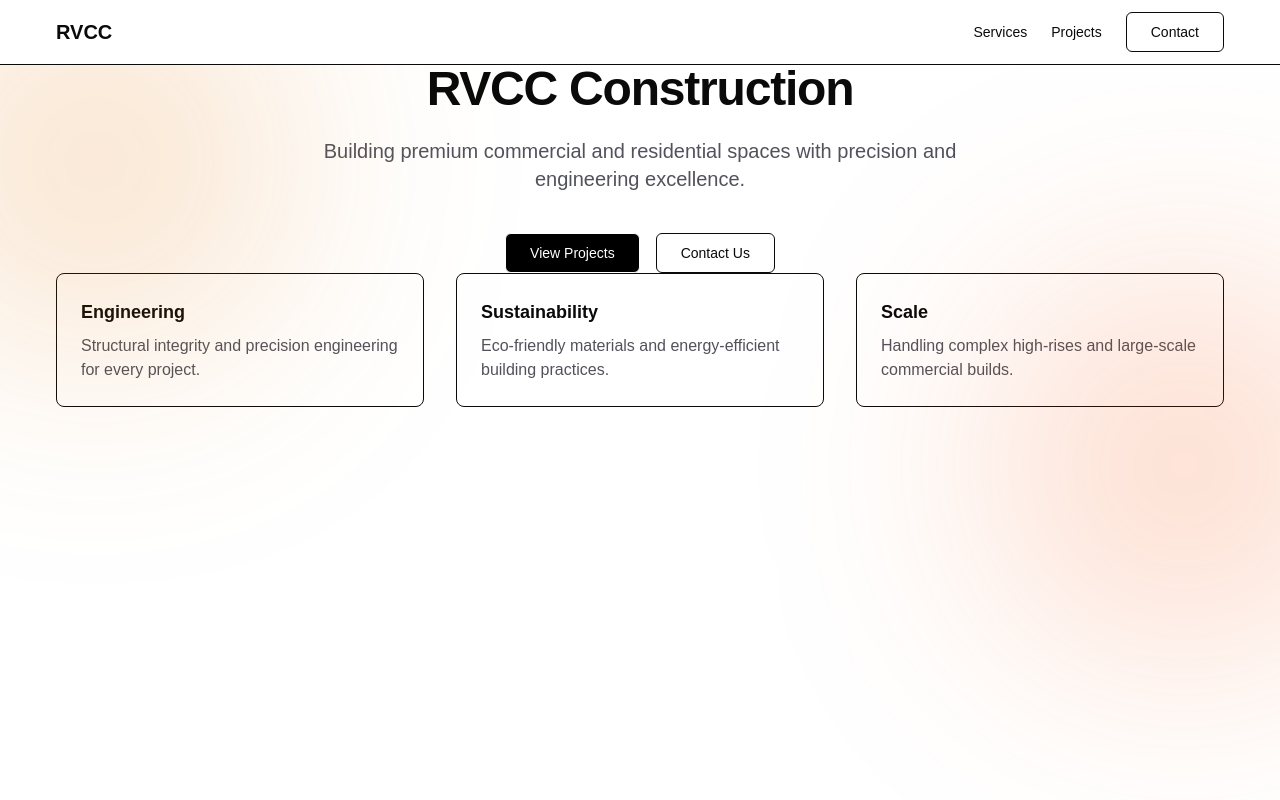
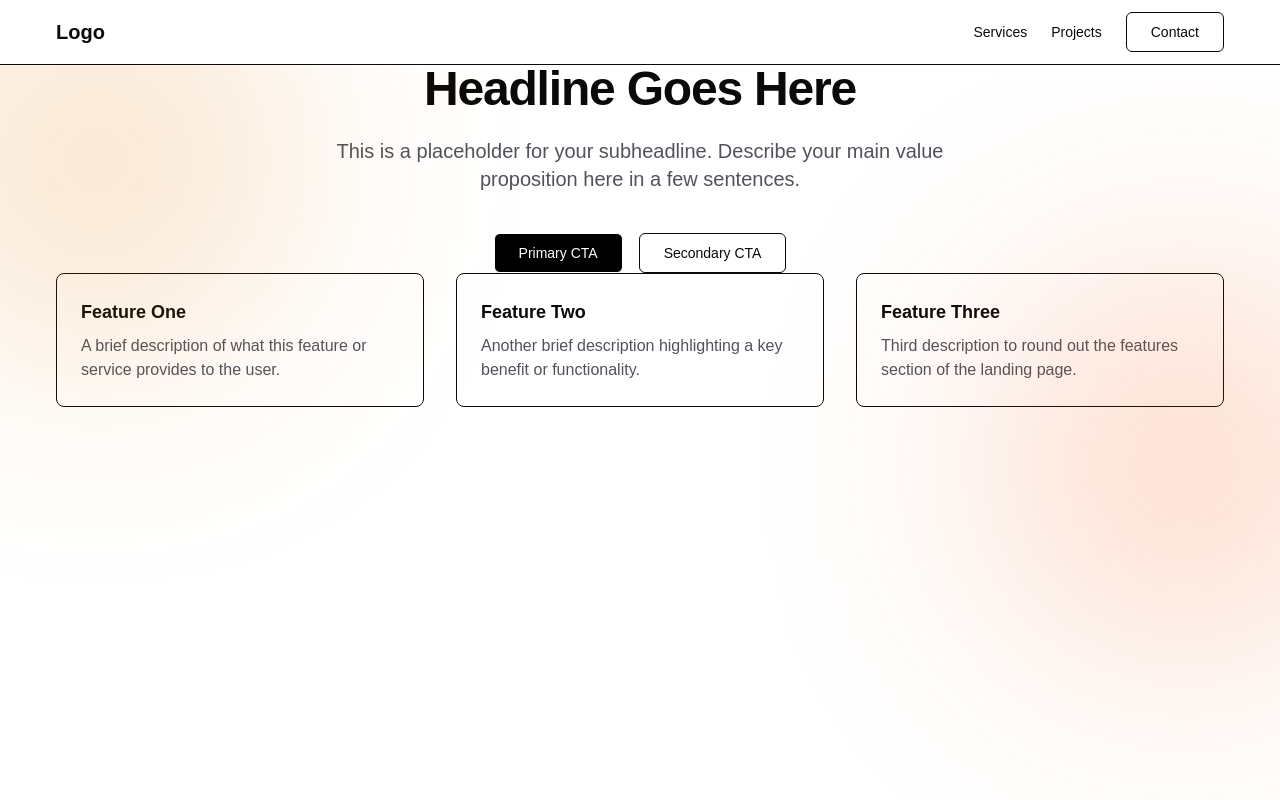
Before and after one commit to sandflareinnovations-projects/RVCC, a Next.js app in the folder apps/web/: page / in a window 1280 px wide. Shown: the top 800 px of the page. Built offline with nearby package versions, Linux system fonts and the light colour scheme.

Commit message:
content: remove specific branding and replace with generic placeholders

```diff
--- a/apps/web/src/app/layout.tsx
+++ b/apps/web/src/app/layout.tsx
@@ -18,9 +18,8 @@ const geistMono = Geist_Mono({
 });
 
 export const metadata: Metadata = {
-  title: "RVCC Construction Company | Building the Future",
-  description:
-    "Delivering premium commercial and residential construction services. Built with precision and engineered for durability.",
+  title: "Project Name | Professional Web Application",
+  description: "A high-performance web application built with Next.js and modular architecture.",
 };
 
 export default function RootLayout({
--- a/apps/web/src/components/layout/Footer.tsx
+++ b/apps/web/src/components/layout/Footer.tsx
@@ -2,7 +2,7 @@ export const Footer = () => {
   return (
     <footer className="border-t bg-zinc-50 py-12">
       <div className="container text-center text-sm text-zinc-500">
-        <p>&copy; 2026 RVCC Construction Company. All rights reserved.</p>
+        <p>&copy; 2026 Company Name. All rights reserved.</p>
       </div>
     </footer>
   );
--- a/apps/web/src/components/layout/Navbar.tsx
+++ b/apps/web/src/components/layout/Navbar.tsx
@@ -7,7 +7,7 @@ export const Navbar = () => {
     <header className="border-b bg-white">
       <nav className="container flex h-16 items-center justify-between">
         <Link href="/" className="text-xl font-bold">
-          RVCC
+          Logo
         </Link>
 
         <div className="flex items-center space-x-6">
--- a/apps/web/src/components/sections/Features.tsx
+++ b/apps/web/src/components/sections/Features.tsx
@@ -5,20 +5,20 @@ import { FeatureCard } from "./FeatureCard";
 const MOCK_FEATURES: Feature[] = [
   {
     _id: "1",
-    title: "Engineering",
-    description: "Structural integrity and precision engineering for every project.",
+    title: "Feature One",
+    description: "A brief description of what this feature or service provides to the user.",
     icon: "Activity",
   },
   {
     _id: "2",
-    title: "Sustainability",
-    description: "Eco-friendly materials and energy-efficient building practices.",
+    title: "Feature Two",
+    description: "Another brief description highlighting a key benefit or functionality.",
     icon: "Leaf",
   },
   {
     _id: "3",
-    title: "Scale",
-    description: "Handling complex high-rises and large-scale commercial builds.",
+    title: "Feature Three",
+    description: "Third description to round out the features section of the landing page.",
     icon: "Layers",
   },
 ];
--- a/apps/web/src/components/sections/Hero.tsx
+++ b/apps/web/src/components/sections/Hero.tsx
@@ -3,16 +3,16 @@ import { Button } from "@ui/Button";
 export const Hero = async () => {
   return (
     <section className="container py-24 text-center">
-      <h1 className="text-5xl font-bold tracking-tight">RVCC Construction</h1>
+      <h1 className="text-5xl font-bold tracking-tight">Headline Goes Here</h1>
       <p className="mx-auto mt-6 max-w-2xl text-xl text-zinc-600">
-        Building premium commercial and residential spaces with precision and engineering
-        excellence.
+        This is a placeholder for your subheadline. Describe your main value proposition here in a
+        few sentences.
       </p>
       <div className="mt-10 flex justify-center space-x-4">
-        <Button href="#projects" className="bg-black text-white hover:bg-zinc-800">
-          View Projects
+        <Button href="#" className="bg-black text-white hover:bg-zinc-800">
+          Primary CTA
         </Button>
-        <Button href="#contact">Contact Us</Button>
+        <Button href="#">Secondary CTA</Button>
       </div>
     </section>
   );
```
